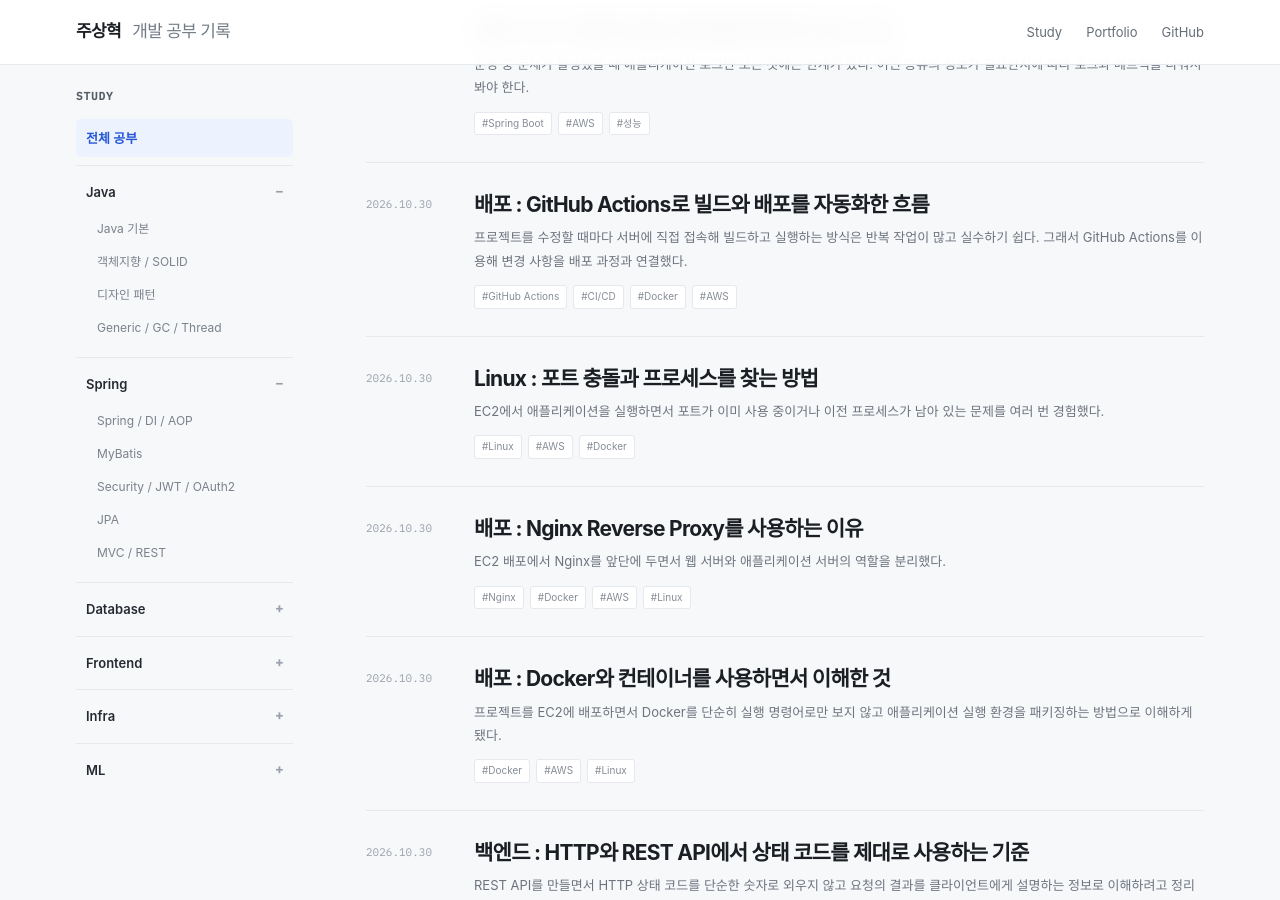
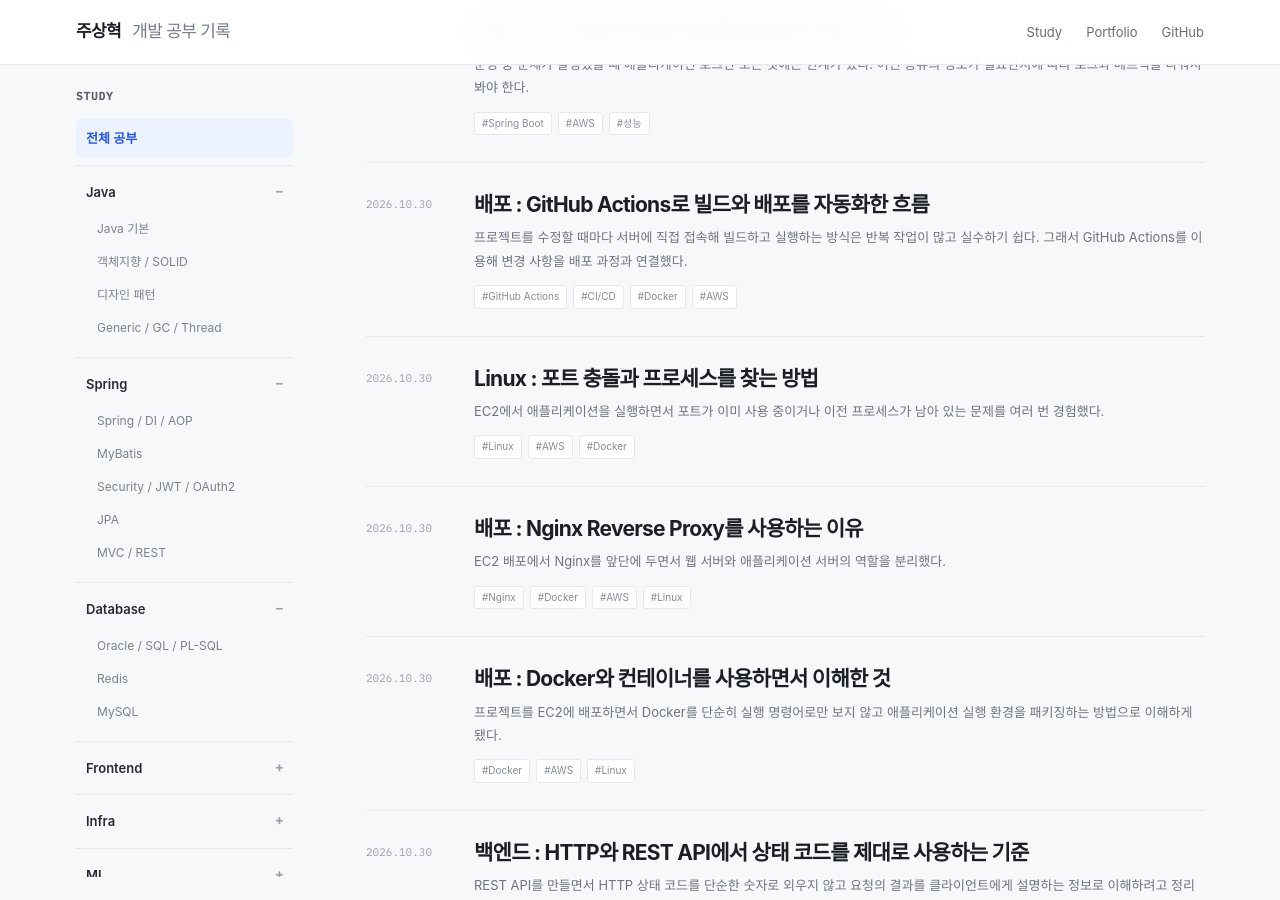
Before and after one commit to zuzusnasna/zuzusnasna.github.io, a Jekyll site: the page built from index.md, in a window 1280 px wide and 900 px high, scrolled down 653 px. Built offline with Jekyll 4.4.1, drawn with Linux system fonts in a browser that asks for light colours; some web fonts are replaced.

Commit message:
수정: 공부 카테고리를 기술별로 세분화하고 Jekyll 빌드 오류 수정

```diff
--- a/_layouts/home.html
+++ b/_layouts/home.html
@@ -1,6 +1,10 @@
 ---
 layout: default
 ---
+{% assign study_count = 0 %}
+{% for post in site.posts %}
+  {% if post.categories contains '학습' or post.categories contains 'Spring' %}{% assign study_count = study_count | plus: 1 %}{% endif %}
+{% endfor %}
 <section class="study-hero">
   <div>
     <p class="eyebrow">DEVELOPMENT STUDY</p>
@@ -8,7 +12,7 @@ layout: default
     <p class="hero-copy">Java부터 Spring, MyBatis, 인증, 데이터베이스까지 실제 개발에 필요한 내용을 공부한 순서대로 정리합니다.</p>
   </div>
   <div class="study-stats">
-    <div><strong>{{ site.posts | where_exp: "post", "post.categories contains '학습' or post.categories contains 'Spring'" | size }}</strong><span>학습 글</span></div>
+    <div><strong>{{ study_count }}</strong><span>학습 글</span></div>
     <div><strong>{{ site.posts | map: "tags" | join: "," | split: "," | uniq | size }}</strong><span>기술 태그</span></div>
   </div>
 </section>
@@ -23,9 +27,11 @@ layout: default
     <div class="nav-group open"><button class="nav-group-title" type="button">Spring <span>−</span></button><div class="nav-children">
       <button data-section="spring-core">Spring / DI / AOP</button><button data-section="spring-mybatis">MyBatis</button><button data-section="spring-security">Security / JWT / OAuth2</button><button data-section="spring-jpa">JPA</button><button data-section="spring-web">MVC / REST</button>
     </div></div>
-    <div class="nav-group"><button class="nav-group-title" type="button">Database <span>+</span></button><div class="nav-children"><button data-section="database">Oracle / SQL / PL-SQL</button></div></div>
-    <div class="nav-group"><button class="nav-group-title" type="button">Frontend <span>+</span></button><div class="nav-children"><button data-section="frontend">HTML / CSS / JavaScript / React</button></div></div>
-    <div class="nav-group"><button class="nav-group-title" type="button">Infra <span>+</span></button><div class="nav-children"><button data-section="infra">Linux / AWS / Docker / Redis / CI-CD</button></div></div>
+    <div class="nav-group open"><button class="nav-group-title" type="button">Database <span>−</span></button><div class="nav-children">
+      <button data-section="database-oracle">Oracle / SQL / PL-SQL</button><button data-section="database-redis">Redis</button><button data-section="database-mysql">MySQL</button>
+    </div></div>
+    <div class="nav-group"><button class="nav-group-title" type="button">Frontend <span>+</span></button><div class="nav-children"><button data-section="frontend-html">HTML / CSS / JavaScript</button><button data-section="frontend-react">React</button></div></div>
+    <div class="nav-group"><button class="nav-group-title" type="button">Infra <span>+</span></button><div class="nav-children"><button data-section="infra-linux">Linux</button><button data-section="infra-aws">AWS / EC2</button><button data-section="infra-docker">Docker</button><button data-section="infra-cicd">GitHub Actions / CI-CD</button></div></div>
     <div class="nav-group"><button class="nav-group-title" type="button">ML <span>+</span></button><div class="nav-children"><button data-section="ml">Machine Learning</button></div></div>
   </aside>
 
@@ -38,9 +44,7 @@ layout: default
           <div class="tag-search-heading">자주 보는 기술</div>
           <div class="tag-search-list">
             {% assign study_tags = site.posts | map: "tags" | join: "," | split: "," | uniq | sort_natural %}
-            {% for tag in study_tags %}
-            {% unless tag == "" %}<button type="button" class="tag-search-item" data-tag="{{ tag | escape }}">#{{ tag }}</button>{% endunless %}
-            {% endfor %}
+            {% for tag in study_tags %}{% unless tag == "" %}<button type="button" class="tag-search-item" data-tag="{{ tag | escape }}">#{{ tag }}</button>{% endunless %}{% endfor %}
           </div>
         </div>
       </div>
@@ -55,11 +59,17 @@ layout: default
       {% elsif haystack contains 'jpa' or haystack contains 'hibernate' %}{% assign classification = 'spring-jpa' %}
       {% elsif haystack contains 'mvc' or haystack contains 'rest api' or haystack contains 'thymeleaf' %}{% assign classification = 'spring-web' %}
       {% elsif haystack contains 'spring' or haystack contains 'aop' or haystack contains 'di' or haystack contains 'ioc' %}{% assign classification = 'spring-core' %}
-      {% elsif haystack contains 'oracle' or haystack contains 'sql' or haystack contains 'pl/sql' or haystack contains 'database' %}{% assign classification = 'database' %}
-      {% elsif haystack contains 'react' or haystack contains 'javascript' or haystack contains 'html' or haystack contains 'css' %}{% assign classification = 'frontend' %}
-      {% elsif haystack contains 'linux' or haystack contains 'aws' or haystack contains 'docker' or haystack contains 'redis' or haystack contains 'ec2' or haystack contains 'ci/cd' %}{% assign classification = 'infra' %}
+      {% elsif haystack contains 'redis' %}{% assign classification = 'database-redis' %}
+      {% elsif haystack contains 'mysql' %}{% assign classification = 'database-mysql' %}
+      {% elsif haystack contains 'oracle' or haystack contains 'sql' or haystack contains 'pl/sql' or haystack contains 'database' %}{% assign classification = 'database-oracle' %}
+      {% elsif haystack contains 'react' %}{% assign classification = 'frontend-react' %}
+      {% elsif haystack contains 'javascript' or haystack contains 'html' or haystack contains 'css' %}{% assign classification = 'frontend-html' %}
+      {% elsif haystack contains 'linux' or haystack contains 'ubuntu' or haystack contains 'process' or haystack contains 'port' %}{% assign classification = 'infra-linux' %}
+      {% elsif haystack contains 'aws' or haystack contains 'ec2' %}{% assign classification = 'infra-aws' %}
+      {% elsif haystack contains 'docker' or haystack contains 'container' %}{% assign classification = 'infra-docker' %}
+      {% elsif haystack contains 'github actions' or haystack contains 'ci/cd' or haystack contains 'deploy' %}{% assign classification = 'infra-cicd' %}
       {% elsif haystack contains 'machine learning' or haystack contains '머신러닝' %}{% assign classification = 'ml' %}
-      {% elsif haystack contains 'generic' or haystack contains 'garbage collection' or haystack contains 'thread' or haystack contains 'process' or haystack contains 'serialization' %}{% assign classification = 'java-advanced' %}
+      {% elsif haystack contains 'generic' or haystack contains 'garbage collection' or haystack contains 'thread' or haystack contains 'serialization' %}{% assign classification = 'java-advanced' %}
       {% elsif haystack contains 'solid' or haystack contains 'oop' or haystack contains 'object' or haystack contains 'class' or haystack contains 'interface' or haystack contains 'overloading' or haystack contains 'overriding' %}{% assign classification = 'java-oop' %}
       {% elsif haystack contains 'java' %}{% assign classification = 'java-core' %}{% endif %}
       {% assign display_title = post.title | remove_first: '개인 프로젝트 : ' | remove_first: '팀 프로젝트 : ' | remove_first: '설계 : ' | remove_first: '부트캠프 : ' %}
@@ -71,17 +81,14 @@ layout: default
 <script>
 (()=>{
   const cards=[...document.querySelectorAll('.study-card')],buttons=[...document.querySelectorAll('[data-section]')],groups=[...document.querySelectorAll('.nav-group-title')],input=document.getElementById('study-search-input'),empty=document.getElementById('empty'),title=document.getElementById('section-title'),tagPanel=document.getElementById('tag-search-panel'),tagItems=[...document.querySelectorAll('.tag-search-item')];
-  const labels={all:'전체 공부','java-core':'Java 기본','java-oop':'객체지향 / SOLID','java-pattern':'디자인 패턴','java-advanced':'Generic / GC / Thread','spring-core':'Spring / DI / AOP','spring-mybatis':'MyBatis','spring-security':'Security / JWT / OAuth2','spring-jpa':'JPA','spring-web':'MVC / REST',database:'Oracle / SQL / PL-SQL',frontend:'HTML / CSS / JavaScript / React',infra:'Linux / AWS / Docker / Redis / CI-CD',ml:'Machine Learning'};
+  const labels={all:'전체 공부','java-core':'Java 기본','java-oop':'객체지향 / SOLID','java-pattern':'디자인 패턴','java-advanced':'Generic / GC / Thread','spring-core':'Spring / DI / AOP','spring-mybatis':'MyBatis','spring-security':'Security / JWT / OAuth2','spring-jpa':'JPA','spring-web':'MVC / REST','database-oracle':'Oracle / SQL / PL-SQL','database-redis':'Redis','database-mysql':'MySQL','frontend-html':'HTML / CSS / JavaScript','frontend-react':'React','infra-linux':'Linux','infra-aws':'AWS / EC2','infra-docker':'Docker','infra-cicd':'GitHub Actions / CI-CD','ml':'Machine Learning'};
   let current='all';
   function render(){const q=input.value.trim().toLowerCase();let visible=0;cards.forEach(card=>{const okSection=current==='all'||card.dataset.section===current;const okSearch=!q||card.dataset.search.includes(q);card.hidden=!(okSection&&okSearch);if(!card.hidden)visible++});empty.hidden=visible!==0;title.textContent=q&&current==='all'?'검색 결과':(labels[current]||'전체 공부')}
   function setTag(tag){input.value=tag;current='all';buttons.forEach(b=>b.classList.toggle('active',b.dataset.section==='all'));render();tagPanel.hidden=true;history.replaceState(null,'',location.pathname+'?tag='+encodeURIComponent(tag));}
   buttons.forEach(button=>{if(!button.dataset.section)return;button.addEventListener('click',()=>{current=button.dataset.section;buttons.forEach(b=>b.classList.toggle('active',b.dataset.section===current));render();history.replaceState(null,'',current==='all'?location.pathname:location.pathname+'?section='+current)})});
   groups.forEach(group=>group.addEventListener('click',()=>{const parent=group.closest('.nav-group');parent.classList.toggle('open');group.querySelector('span').textContent=parent.classList.contains('open')?'−':'+'}));
-  input.addEventListener('input',render);
-  input.addEventListener('focus',()=>{tagPanel.hidden=false});
-  input.addEventListener('blur',()=>setTimeout(()=>{tagPanel.hidden=true},140));
-  tagItems.forEach(item=>item.addEventListener('mousedown',event=>event.preventDefault()));
-  tagItems.forEach(item=>item.addEventListener('click',()=>setTag(item.dataset.tag)));
+  input.addEventListener('input',render);input.addEventListener('focus',()=>{tagPanel.hidden=false});input.addEventListener('blur',()=>setTimeout(()=>{tagPanel.hidden=true},140));
+  tagItems.forEach(item=>item.addEventListener('mousedown',event=>event.preventDefault()));tagItems.forEach(item=>item.addEventListener('click',()=>setTag(item.dataset.tag)));
   const params=new URLSearchParams(location.search),initial=params.get('section'),initialTag=params.get('tag');
   if(initial&&labels[initial]){current=initial;buttons.forEach(b=>b.classList.toggle('active',b.dataset.section===current))}
   if(initialTag){input.value=initialTag.replace(/-/g,' ');current='all';buttons.forEach(b=>b.classList.toggle('active',b.dataset.section==='all'))}
```
